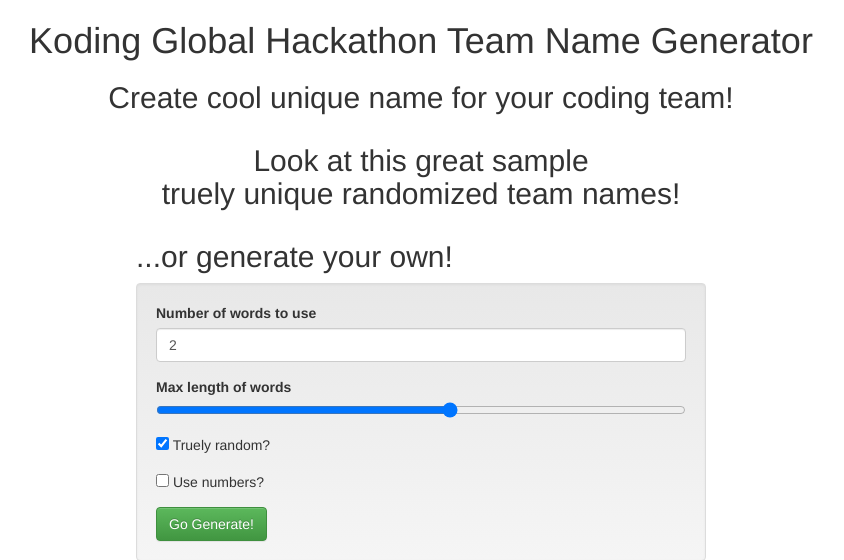
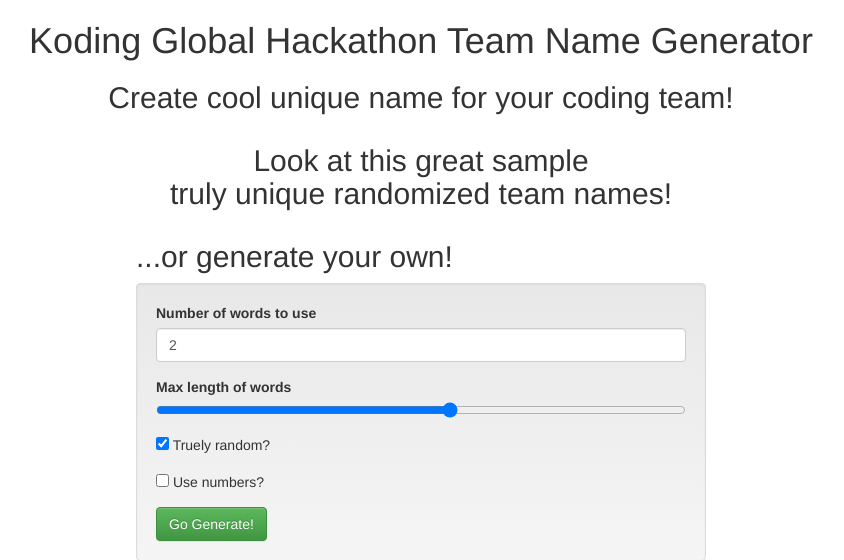
Before and after one commit to vladignatyev/kodingteamname, a Flask app: template templates/index.html in a window 1280 px wide. Shown: the top 560 px of the page, without its empty margins (219-1063 px from the left). Run offline with Flask 2, Linux system fonts and the light colour scheme; the template is opened without the code that fills it, so the values that code supplies are empty; parts of the project's set-up code (start-up, migrations or seed data) failed here and were passed over; some libraries are stand-ins or nearby versions.

Commit message:
fixed typo

```diff
--- a/templates/index.html
+++ b/templates/index.html
@@ -39,7 +39,7 @@
 
 		<div class="row">
         <div class="col-md-12 text-center">
-        		<h2>Look at this great sample<br/> truely unique randomized team names!</h2>
+        		<h2>Look at this great sample<br/> truly unique randomized team names!</h2>
         		<div class="text-center">
         		{% for variant in variants %}
         			<a style=" padding-right: 20px; font-size: 22px; color: " href="https://twitter.com/home?status=Go%20team%20{% for word in variant%}%23{{ word }}%20{% endfor %}%20for%20@koding%20%23hackathon%20led%20by%20@biz_ze%20https://koding.com/Hackathon">{% for word in variant%}{{ word }}&nbsp;{% endfor %}</a>
```
